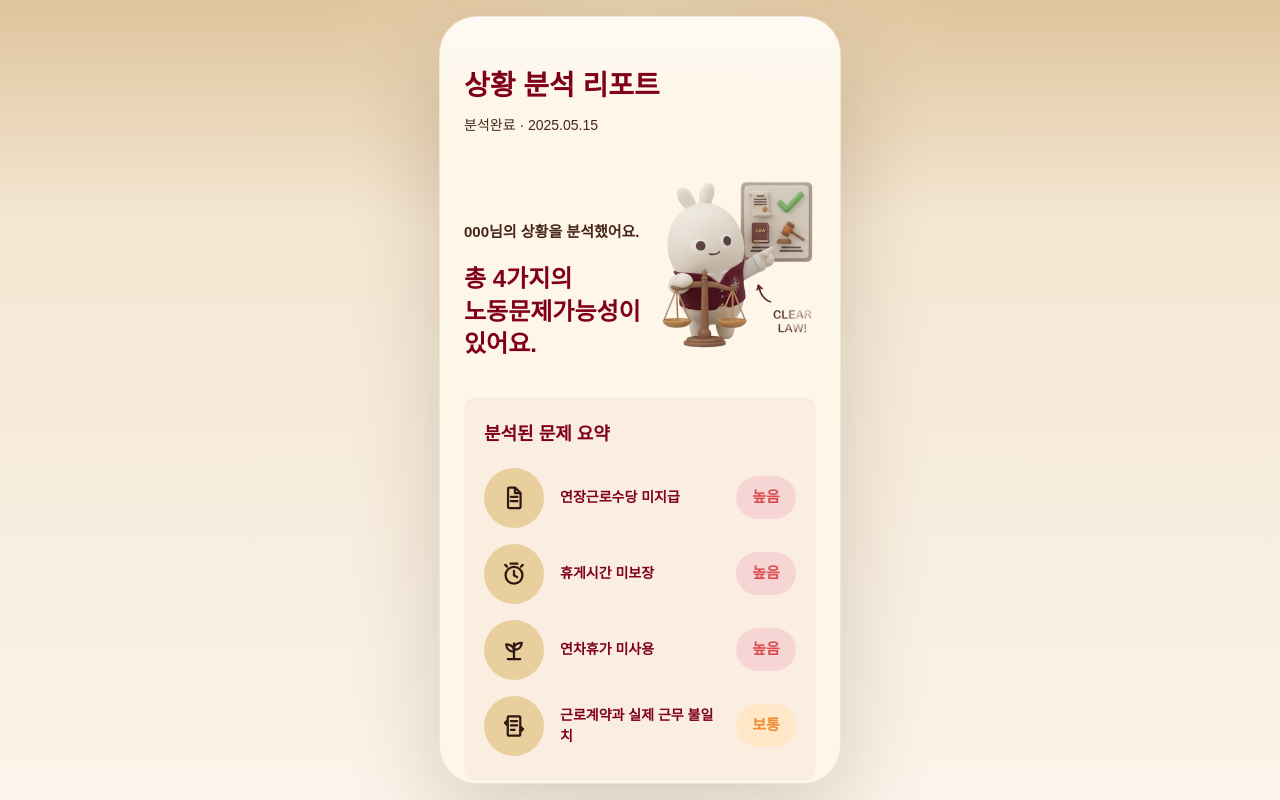
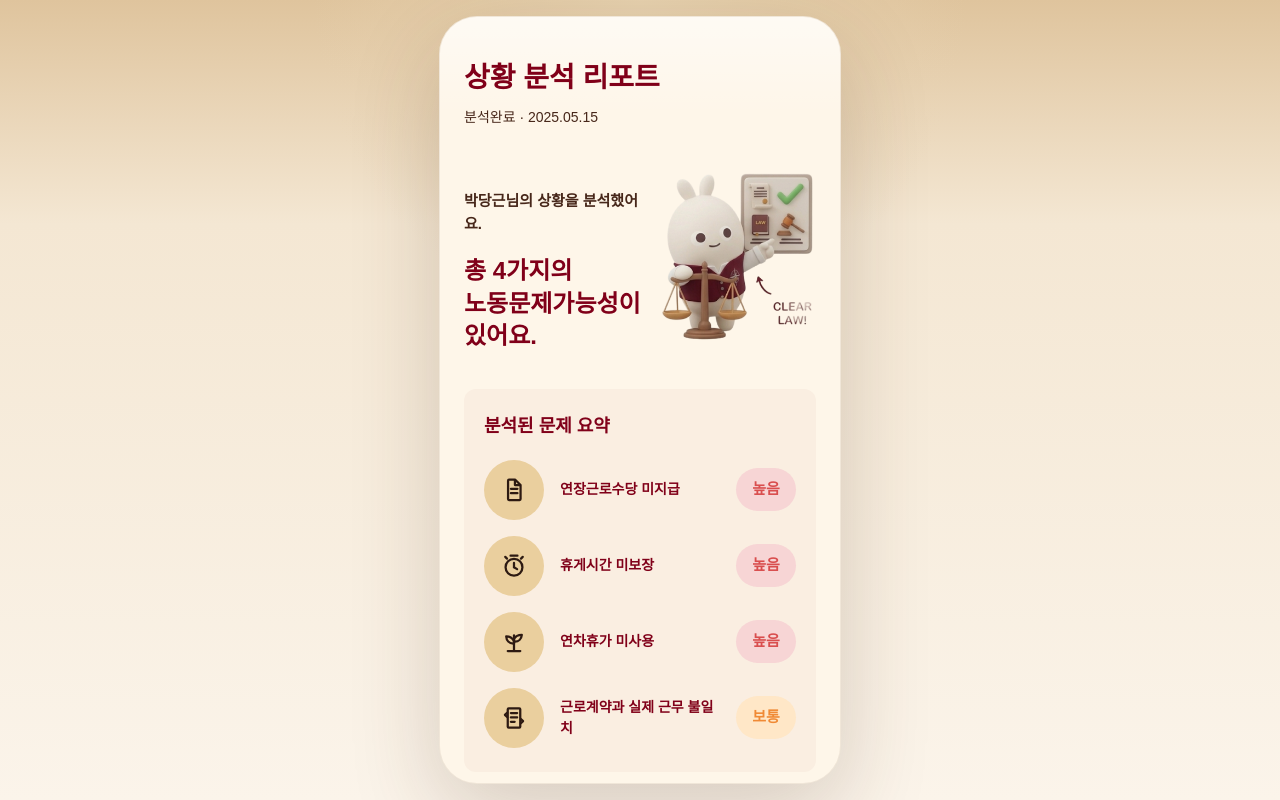
Before and after one commit to jjong0923/lawmet-fe, a React (Vite) app: page /analysis/report in a window 1280 px wide. Built offline with nearby package versions, Linux system fonts and the light colour scheme; a web font is replaced by a local one.

Commit message:
간격 추가 수정

```diff
--- a/src/Layout/BaseLayout.tsx
+++ b/src/Layout/BaseLayout.tsx
@@ -5,7 +5,7 @@ export default function BaseLayout() {
     <div className="hide-scrollbar flex min-h-dvh items-center justify-center overflow-y-auto bg-[radial-gradient(circle_at_top,rgba(232,211,177,0.9),transparent_32%),linear-gradient(180deg,#dfc49d_0%,#f4e7d3_28%,#fbf4ea_100%)] p-4">
       <div className="border-primary-color-1/8 bg-sub-color-4 relative flex h-[min(820px,calc(100dvh-2rem))] w-full max-w-100.5 flex-col overflow-hidden rounded-[38px] border shadow-[0_30px_90px_rgba(75,43,24,0.20)]">
         <div className="pointer-events-none absolute inset-x-0 top-0 h-24 bg-linear-to-b from-white/50 to-transparent" />
-        <main className="hide-scrollbar relative flex-1 overflow-y-auto px-6 pt-12 pb-10">
+        <main className="hide-scrollbar relative flex-1 overflow-y-auto px-6 pt-10 pb-10">
           <Outlet />
         </main>
       </div>
--- a/src/pages/AnalysisReportPage.tsx
+++ b/src/pages/AnalysisReportPage.tsx
@@ -48,7 +48,7 @@ export default function AnalysisReportPage() {
       <div className="flex items-end gap-3">
         <div className="flex-1 pb-3">
           <SubText
-            text="000님의 상황을 분석했어요."
+            text="박당근님의 상황을 분석했어요."
             className="mb-5 text-[15px] font-semibold text-[#8C755F]"
           />
           <Title
```
